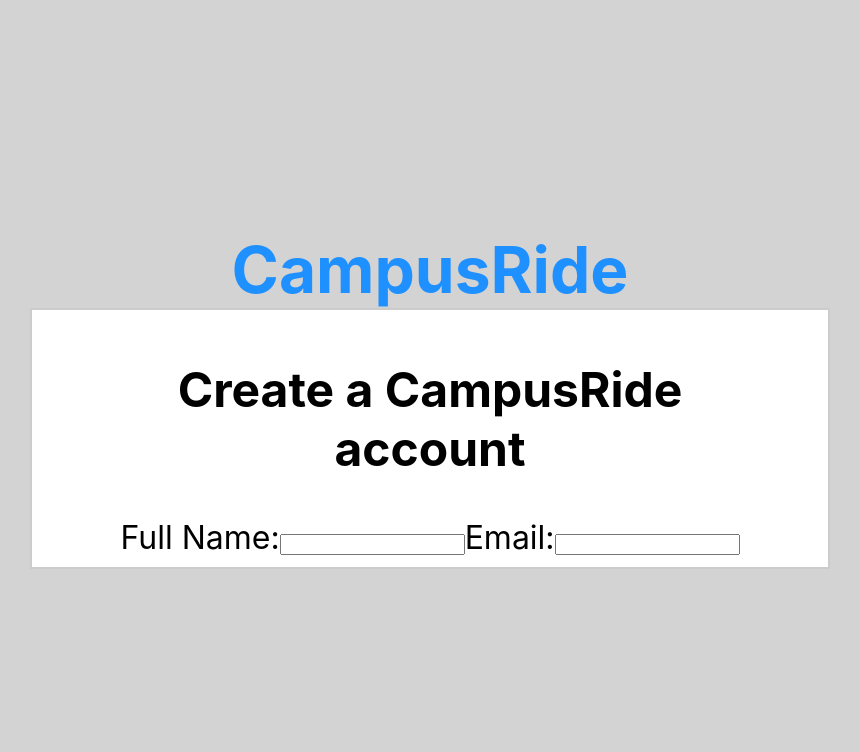
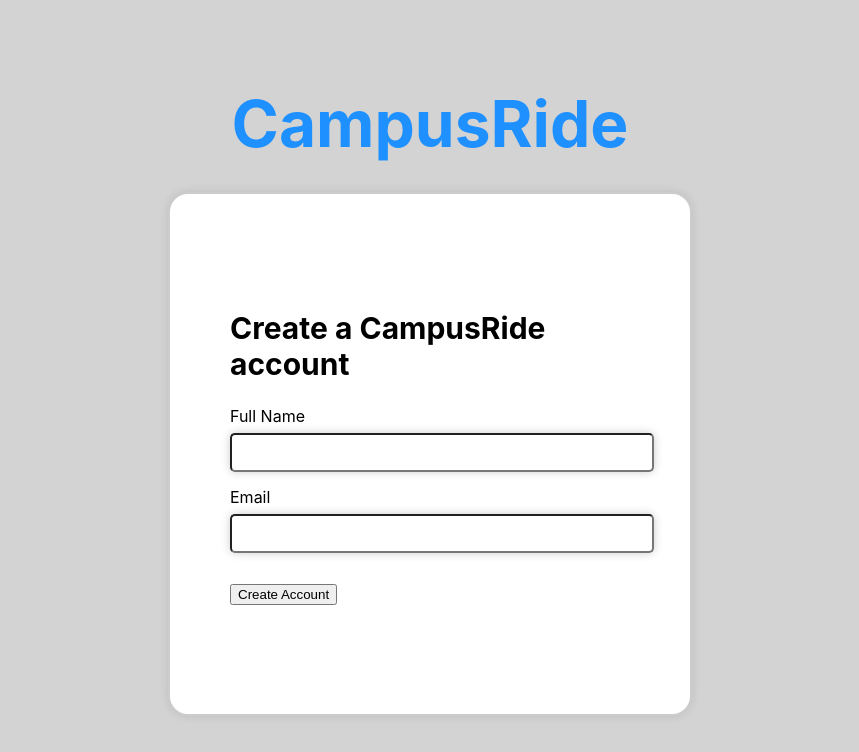
Before and after one commit to iachai02/Campus-Ride, a React (Create React App) app: page / in a window 1280 px wide. Shown: the top 752 px of the page, without its empty margins (210-1069 px from the left). Built offline with nearby package versions, Linux system fonts and the light colour scheme.

Commit message:
sign up page changes to the username and password as well as the box size

```diff
--- a/src/css/SignUp.css
+++ b/src/css/SignUp.css
@@ -1,5 +1,9 @@
 body {
     background-color: #D3D3D3;
+}
+
+form h2 {
+    font-size: 30px;
 }
 
 .sign-up-box {
@@ -9,4 +13,30 @@ body {
     align-items: center;
     padding: 10px 60px;
     background-color: white;
+    margin-top: 30px;
+    box-shadow: 0px 0px 10px rgba(0, 0, 0, 0.1);
+    border-radius: 20px;
+    text-align: left;
+    width: 400px;
+    height: 500px;
 }
+
+.form-group {
+    margin-bottom: 15px;
+}
+
+form label {
+    display: block;
+    font-size: 16px;
+}
+
+form input {
+    width: 100%;
+    padding: 10px;
+    border-radius: 5px;
+    box-shadow: 0px 0px 10px rgba(0, 0, 0, 0.2);
+}
+
+button {
+    width:
+}
--- a/src/pages/SignUp.tsx
+++ b/src/pages/SignUp.tsx
@@ -34,24 +34,19 @@ const SignUp: React.FC = () => {
     <div className="sign-up-page">
       <h1>CampusRide</h1>
       <div className="sign-up-box">
-        <form onSubmit={handleSubmit}>
+        <form>
           <h2>Create a CampusRide account</h2>
-          <label>Full Name:</label>
-          <input
-            type="text"
-            name="name"
-            value={formData.name}
-            onChange={handleChange}
-            required
-          />
-          <label>Email:</label>
-          <input
-            type="email"
-            name="email"
-            value={formData.email}
-            onChange={handleChange}
-            required
-          />
+          <div className="form-group">
+            <label htmlFor="fullName">Full Name</label>
+            <input type="text" id="fullName" name="fullName" required />
+          </div>
+          <div className="form-group">
+            <label htmlFor="email">Email</label>
+            <input type="email" id="email" name="email" required />
+          </div>
+          <div className="form-group">
+            <button type="submit">Create Account</button>
+          </div>
         </form>
       </div>
     </div>
```
